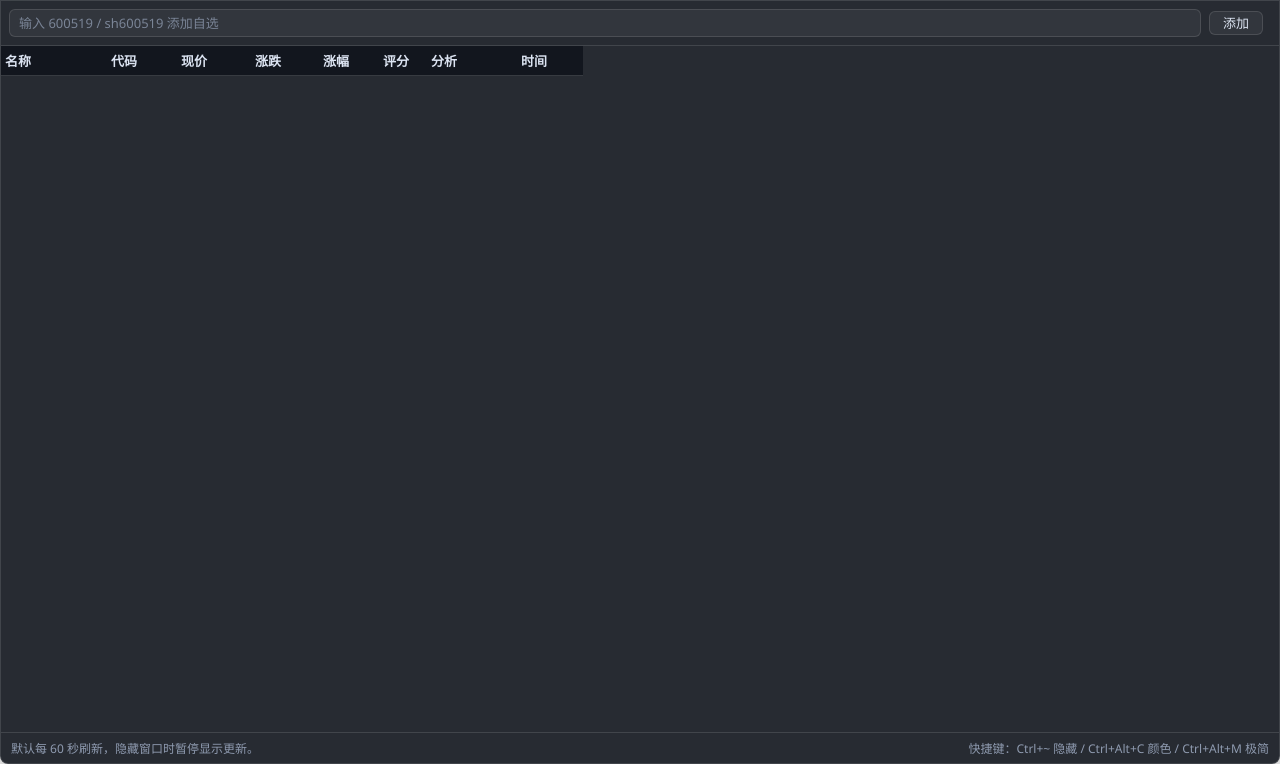
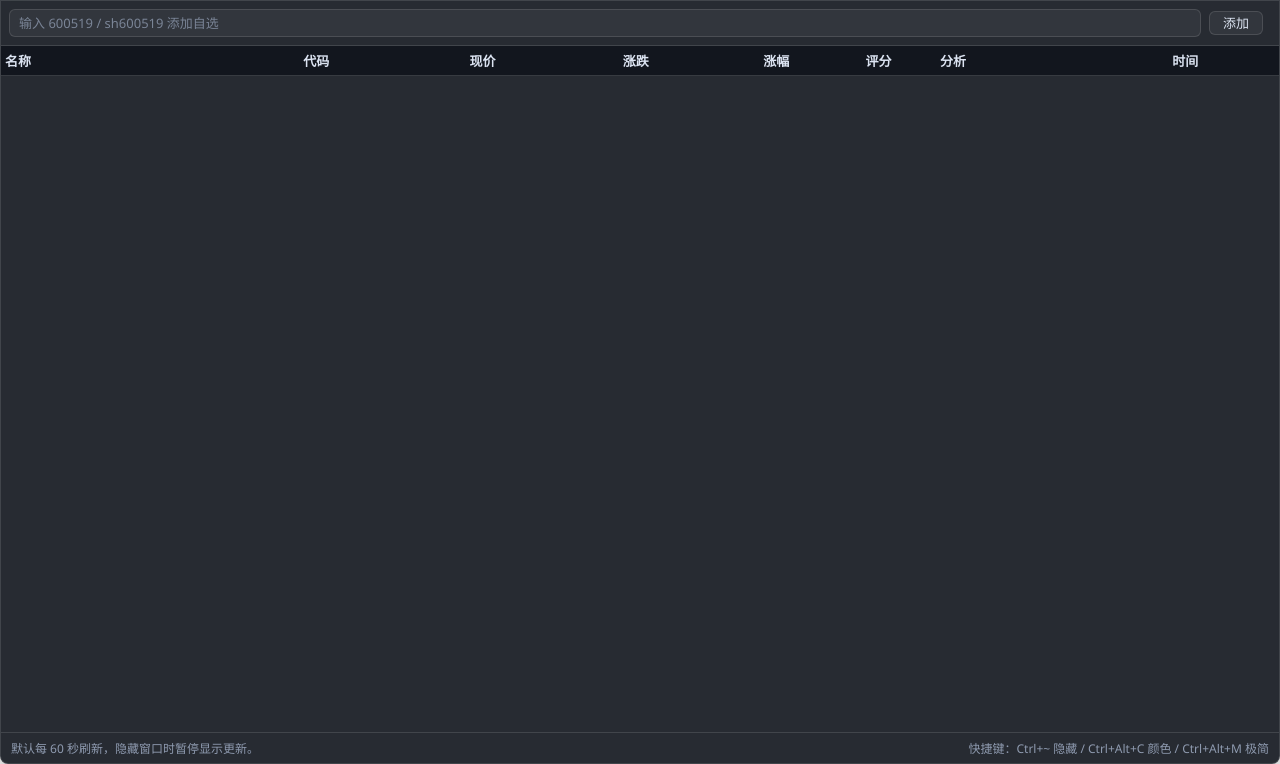
Before and after one commit to little-Yun/DeskTicker, an Electron app: page src/renderer/index.html in a window 1280 px wide. Shown: the part 36-800 px from the top of the page. Drawn offline with Linux system fonts and the light colour scheme; no server answers.

Commit message:
Distribute stock table columns evenly

```diff
--- a/src/renderer/styles.css
+++ b/src/renderer/styles.css
@@ -165,7 +165,7 @@ input:focus {
 }
 
 table {
-  width: max-content;
+  width: 100%;
   border-collapse: collapse;
   table-layout: fixed;
 }
@@ -207,47 +207,47 @@ td.name {
 
 th:nth-child(1),
 td:nth-child(1) {
-  width: 82px;
+  width: 15%;
 }
 
 th:nth-child(2),
 td:nth-child(2) {
-  width: 58px;
+  width: 11%;
 }
 
 th:nth-child(3),
 td:nth-child(3) {
-  width: 70px;
+  width: 13%;
 }
 
 th:nth-child(4),
 td:nth-child(4) {
-  width: 74px;
+  width: 12%;
 }
 
 th:nth-child(5),
 td:nth-child(5) {
-  width: 68px;
+  width: 11%;
 }
 
 th:nth-child(6),
 td:nth-child(6) {
-  width: 60px;
+  width: 8%;
 }
 
 th:nth-child(7),
 td:nth-child(7) {
-  width: 62px;
+  width: 9%;
 }
 
 th:nth-child(8),
 td:nth-child(8) {
-  width: 76px;
+  width: 15%;
 }
 
 th:nth-child(9),
 td:nth-child(9) {
-  width: 32px;
+  width: 6%;
   padding-right: 6px;
 }
 
```
